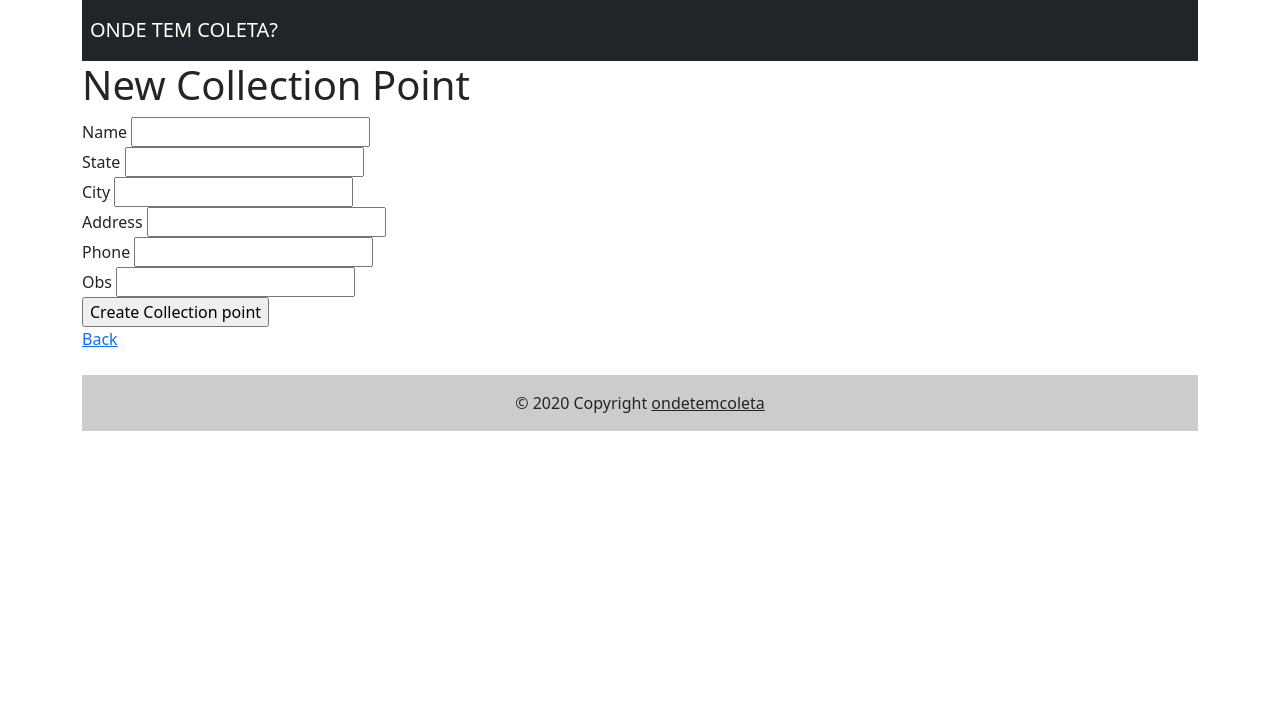
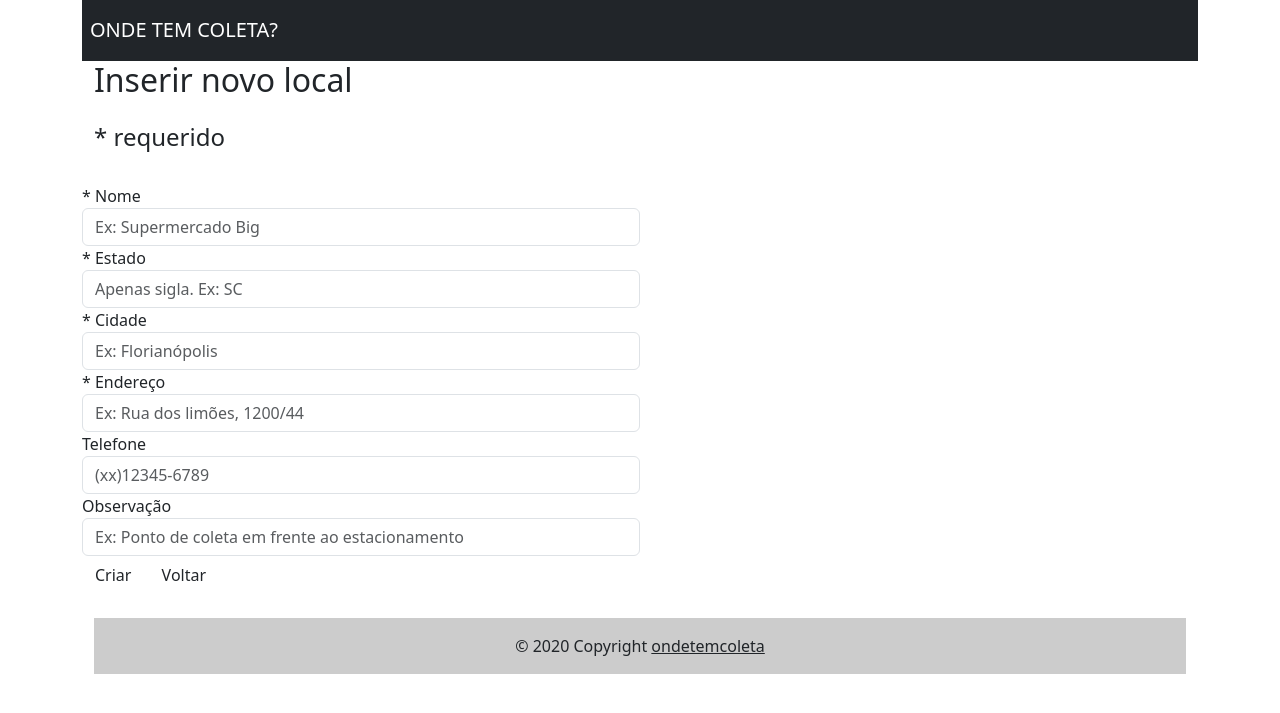
Before and after one commit to biancaguzenski/ondetemcoleta, a Rails app: page /collection_points/new in a window 1280 px wide. Shown: the part 49-762 px from the top of the page. Run offline with Rails 7, Linux system fonts and the light colour scheme; style sheets or scripts are compiled from the project's sources; some libraries are stand-ins or nearby versions.

Commit message:
Added form view.

```diff
--- a/app/views/collection_points/_form.html.erb
+++ b/app/views/collection_points/_form.html.erb
@@ -1,47 +1,35 @@
-<%= form_with(model: collection_point, local: true) do |form| %>
-  <% if collection_point.errors.any? %>
-    <div id="error_explanation">
-      <h2><%= pluralize(collection_point.errors.count, "error") %> prohibited this collection_point from being saved:</h2>
+<%= form_with(model: collection_points, local: true, class:"form-group") do |form| %>
 
-      <ul>
-        <% collection_point.errors.full_messages.each do |message| %>
-          <li><%= message %></li>
-        <% end %>
-      </ul>
-    </div>
-  <% end %>
-
-  <div class="field">
-    <%= form.label :name %>
-    <%= form.text_field :name %>
+  <div class="form-group col-md-6">
+    <%= form.label :nome, '* Nome', class:"col-md control-label" %>
+    <%= form.text_field :name, placeholder: "Ex: Supermercado Big", class:"form-control" %>
+  </div>
+  <div class="form-group col-md-6">
+    <%= form.label :estado, '* Estado', class:"col control-label" %>
+    <%= form.text_field :state, placeholder: "Apenas sigla. Ex: SC", class:"form-control" %>
+  </div>
+  <div class="form-group col-md-6">
+    <%= form.label :cidade, '* Cidade', class:"col control-label" %>
+    <%= form.text_field :city, placeholder: "Ex: Florianópolis", class:"form-control" %>
   </div>
 
-  <div class="field">
-    <%= form.label :state %>
-    <%= form.text_field :state %>
+  <div class="form-group col-md-6">
+    <%= form.label :endereço, '* Endereço', class:"col control-label" %>
+    <%= form.text_field :address, placeholder: "Ex: Rua dos limões, 1200/44", class:"form-control" %>
   </div>
 
-  <div class="field">
-    <%= form.label :city %>
-    <%= form.text_field :city %>
+  <div class="form-group col-md-6">
+    <%= form.label :telefone, class:"col control-label" %>
+    <%= form.text_field :phone, placeholder: "(xx)12345-6789", class:"form-control" %>
   </div>
 
-  <div class="field">
-    <%= form.label :address %>
-    <%= form.text_field :address %>
+  <div class="form-group col-md-6">
+    <%= form.label :observação, class:"col control-label" %>
+    <%= form.text_field :obs, placeholder: "Ex: Ponto de coleta em frente ao estacionamento", class:"form-control" %>
   </div>
 
-  <div class="field">
-    <%= form.label :phone %>
-    <%= form.number_field :phone %>
-  </div>
-
-  <div class="field">
-    <%= form.label :obs %>
-    <%= form.text_field :obs %>
-  </div>
-
-  <div class="actions">
-    <%= form.submit %>
+  <div class="actions ml-4">
+    <%= form.submit "Criar", class:"btn btn-default" %>
+    <%= link_to 'Voltar', root_path, class:"btn btn-default" %>
   </div>
 <% end %>
--- a/app/views/collection_points/new.html.erb
+++ b/app/views/collection_points/new.html.erb
@@ -1,5 +1,12 @@
-<h1>New Collection Point</h1>
+<div class="container title"><h2>Inserir novo local</h2>
+<h4 class="subtitles pb-4 pt-3"> * requerido </h4>
+</div>
+<% if flash[:notice] %>
+<div class="alert alert-danger" role="alert">
+    <%= flash[:notice] %>
+</div>
+<% end %>
 
-<%= render 'form', collection_point: @collection_point %>
 
-<%= link_to 'Back', collection_points_path %>
+<%= render 'form', collection_points: @collection_points %>
+<div class="container">
```
